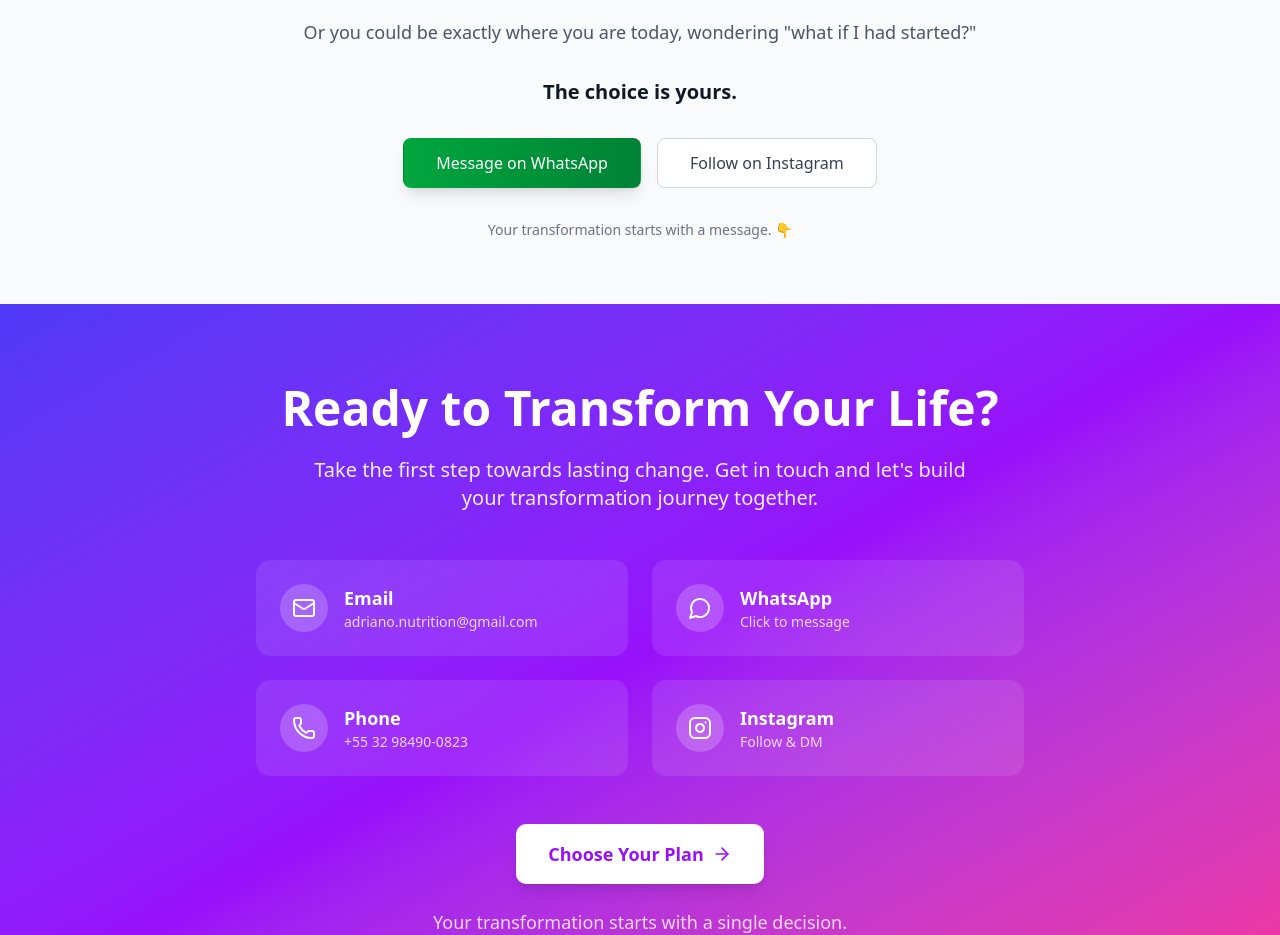
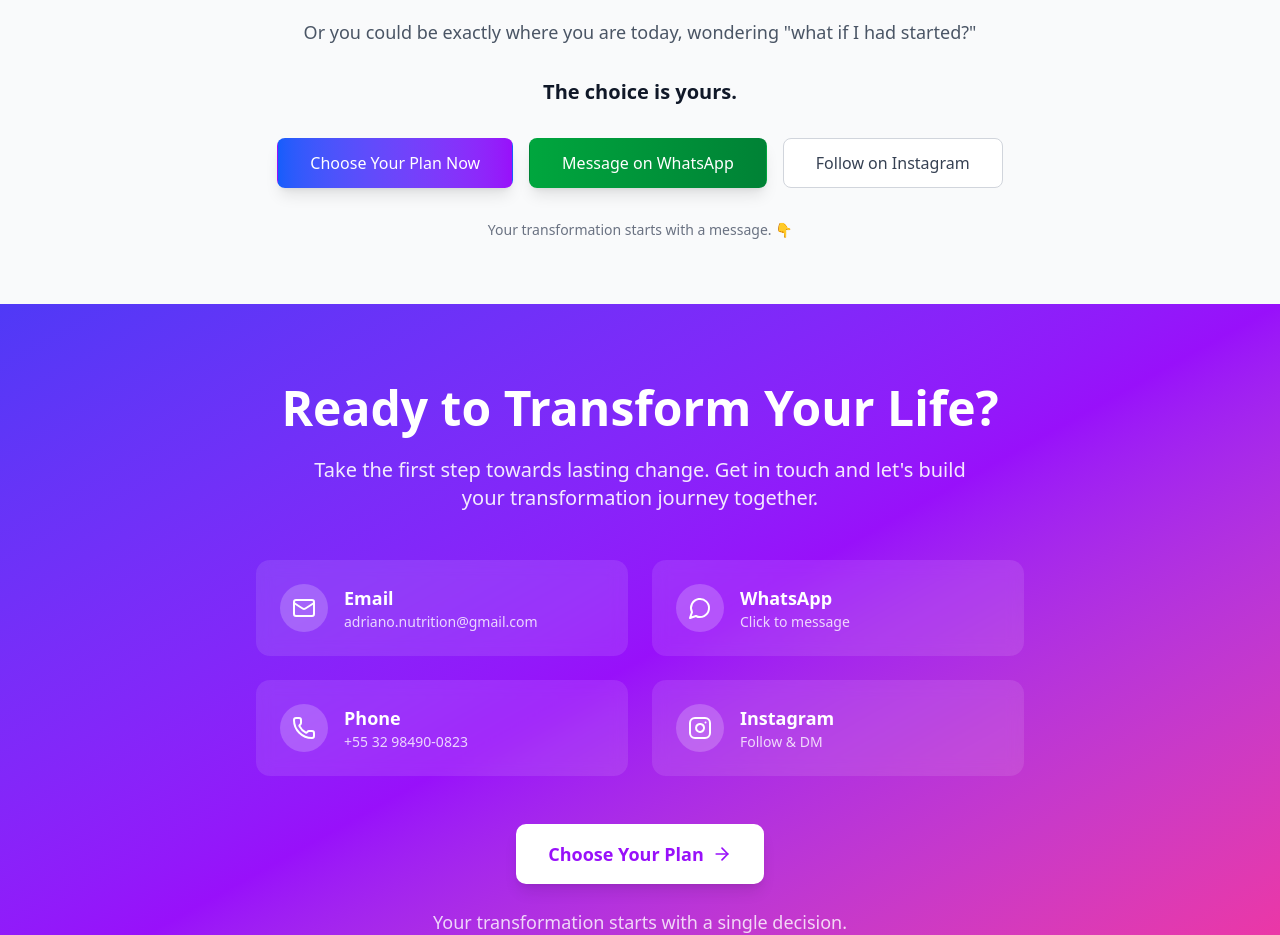
Before and after one commit to AdrianoDRJB/Transform-method, a React (Vite) app: page / in a window 1280 px wide. Shown: the part 5280-6215 px from the top of the page. Built offline with nearby package versions, Linux system fonts and the light colour scheme.

Commit message:
Add Choose Your Plan Now button to FAQ section

```diff
--- a/src/components/FAQSection.jsx
+++ b/src/components/FAQSection.jsx
@@ -1,4 +1,5 @@
 import React, { useState } from 'react';
+import { Link } from 'react-router-dom';
 import { Card, CardContent, CardHeader, CardTitle } from './ui/card';
 import { ChevronDown, ChevronUp } from 'lucide-react';
 
@@ -118,7 +119,13 @@ const FAQSection = () => {
             The choice is yours.
           </p>
 
-          <div className="flex flex-col sm:flex-row gap-4 justify-center">
+          <div className="flex flex-col sm:flex-row gap-4 justify-center items-center">
+            <Link
+              to="/plans"
+              className="inline-flex items-center justify-center px-8 py-3 border border-transparent text-base font-medium rounded-md text-white bg-gradient-to-r from-blue-600 to-purple-600 hover:from-blue-700 hover:to-purple-700 transition-all shadow-lg"
+            >
+              Choose Your Plan Now
+            </Link>
             <a
               href="https://wa.me/553299871422"
               target="_blank"
```
